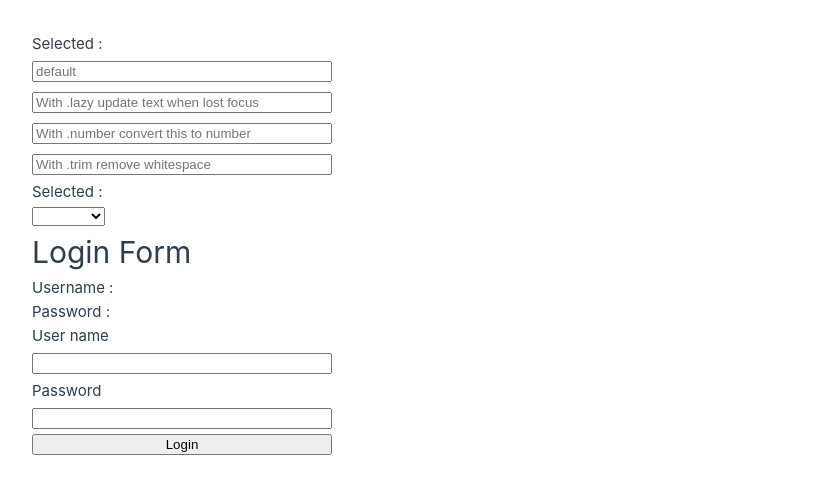
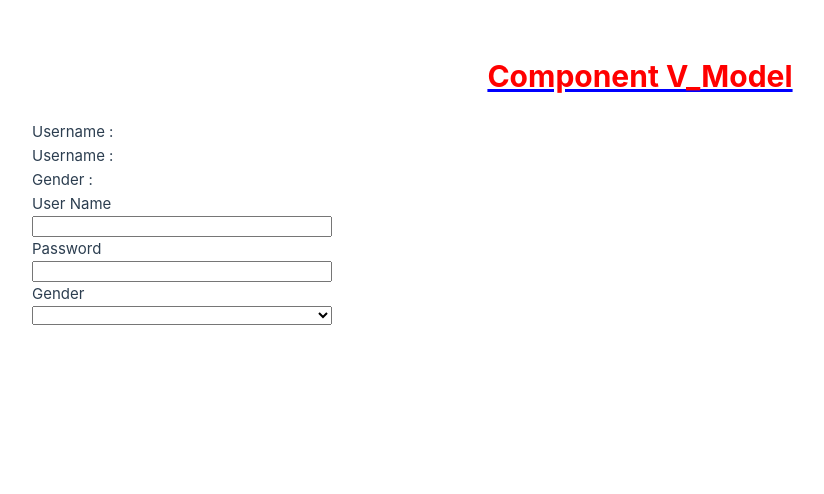
Before and after one commit to Heang-Dev/Vue3, a Vue app: page / in a window 1280 px wide. Shown: the top 494 px of the page, without its empty margins (0-824 px from the left). Built offline with nearby package versions, Linux system fonts and the light colour scheme.

Commit message:
Customize Component V-Model

```diff
--- a/src/App.vue
+++ b/src/App.vue
@@ -6,6 +6,7 @@ import Watch from "@/components/Watch.vue";
 import CardContainer from "@/components/CardContainer.vue";
 import EventsHandler from "@/components/EventsHandler.vue";
 import FormInputVModel from "@/components/FormInputVModel.vue";
+import ComponentVModel from "@/components/ComponentVModel.vue";
 </script>
 
 <template>
@@ -14,7 +15,8 @@ import FormInputVModel from "@/components/FormInputVModel.vue";
 <!--	<Watch />-->
 <!--	<CardContainer />-->
 <!--	<EventsHandler />-->
-	<FormInputVModel />
+<!--	<FormInputVModel />-->
+	<ComponentVModel />
 </template>
 
 <style scoped>
--- /dev/null
+++ b/src/components/ComponentVModel.vue
@@ -0,0 +1,35 @@
+<script setup>
+
+import CustomizeComponent from "@/components/CustomizeComponent.vue";
+import {ref} from "vue";
+
+const username = ref("");
+const password = ref("");
+const gender = ref("");
+</script>
+
+<template>
+	<h1 class="title">
+		Component V_Model
+	</h1>
+	<div>
+		<p>
+			Username : <span>{{ username }}</span>
+		</p>
+		<p>
+			Username : <span>{{ password }}</span>
+		</p>
+		<p>
+			Gender : <span>{{ gender }}</span>
+		</p>
+		<CustomizeComponent
+				v-model:username="username"
+				v-model:password="password"
+				v-model:gender="gender"
+		/>
+	</div>
+</template>
+
+<style scoped>
+
+</style>
--- /dev/null
+++ b/src/components/CustomizeComponent.vue
@@ -0,0 +1,51 @@
+<script setup>
+	import { computed } from 'vue';
+
+	const props = defineProps(["username", "password", "gender"]);
+	const emit = defineEmits([
+		"update:username",
+		"update:password",
+		"update:gender"
+	]);
+
+	const usernameValue = computed({
+		get: () => props.username,
+		set: (newValue) => emit("update:username", newValue),
+	})
+	const passwordValue = computed({
+		get()  { return props.password },
+		set(newValue) { emit("update:password", newValue); },
+	})
+	const genderValue = computed({
+		get()  { return props.gender },
+		set(newValue) { emit("update:gender", newValue); },
+	})
+</script>
+
+<template>
+	<div class="card">
+		<label>User Name</label>
+		<input
+				type="text"
+				v-model.lazy="usernameValue"
+		/>
+		<label>Password</label>
+		<input
+				type="password"
+				v-model.lazy="passwordValue"
+		/>
+		<label>Gender</label>
+		<select v-model="genderValue">
+			<option value="Female">Female</option>
+			<option value="Male">Male</option>
+		</select>
+	</div>
+</template>
+
+<style scoped>
+ .card {
+	 display: flex;
+	 flex-direction: column;
+	 max-width: 300px;
+ }
+</style>
--- a/src/components/FormInputVModel.vue
+++ b/src/components/FormInputVModel.vue
@@ -23,6 +23,9 @@ const handleInput = (e) => {
 </script>
 
 <template>
+	<h1 class="title">
+		Form Input V-Model
+	</h1>
 	<div>
 		<p>
 			Selected : <span>{{ text }}</span>
```
